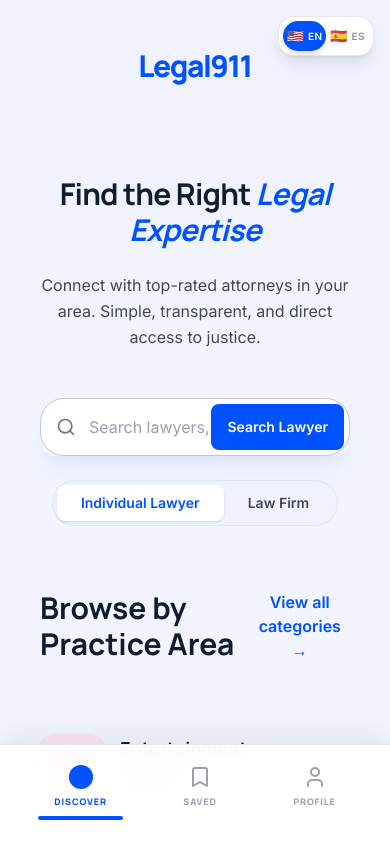
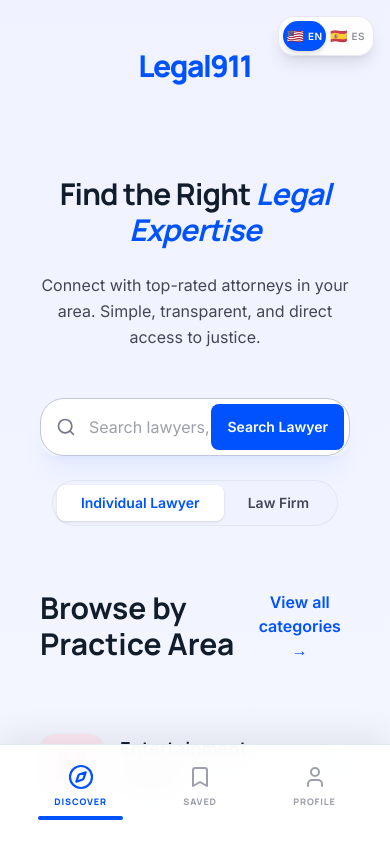
Before and after one commit to Astrafootwear808/Legal911, a React (Vite) app: page / in a window 390 px wide. Shown: the top 844 px of the page. Built offline with nearby package versions, Linux system fonts and the light colour scheme.

Commit message:
Fix navigation icons: removed solid blue fill to keep them as clean outlines even when active.

```diff
--- a/src/components/BottomNav.tsx
+++ b/src/components/BottomNav.tsx
@@ -54,7 +54,7 @@ export default function BottomNav({ onHomeClick, onSavedClick, onProfileClick, l
                 transition={{ type: 'spring', bounce: 0.2, duration: 0.6 }}
               />
             )}
-            <tab.icon className={`w-6 h-6 md:w-7 md:h-7 mb-1.5 ${isActive ? 'fill-current scale-110' : ''} transition-all`} />
+            <tab.icon className={`w-6 h-6 md:w-7 md:h-7 mb-1.5 ${isActive ? 'scale-110' : ''} transition-all`} />
             <span className="font-headline text-[9px] md:text-[11px] font-extrabold uppercase tracking-widest transition-colors">
               {t[tab.labelKey as keyof typeof t]}
             </span>
--- a/src/components/Navbar.tsx
+++ b/src/components/Navbar.tsx
@@ -41,7 +41,7 @@ export default function Navbar({ onHomeClick, onSavedClick, onProfileClick, lang
                     transition={{ type: 'spring', bounce: 0.2, duration: 0.6 }}
                   />
                 )}
-                <tab.icon className={`w-5 h-5 ${isActive ? 'fill-primary/10' : ''}`} />
+                <tab.icon className="w-5 h-5" />
                 <span className="font-headline text-sm font-bold tracking-wide">
                   {tab.label}
                 </span>
```
